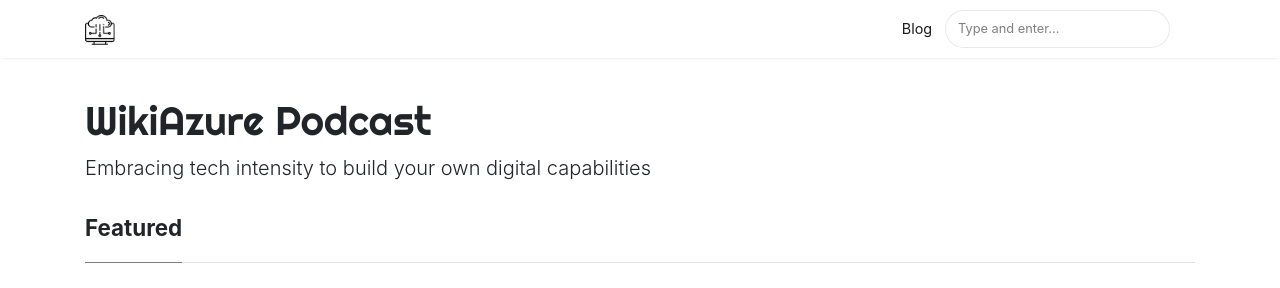
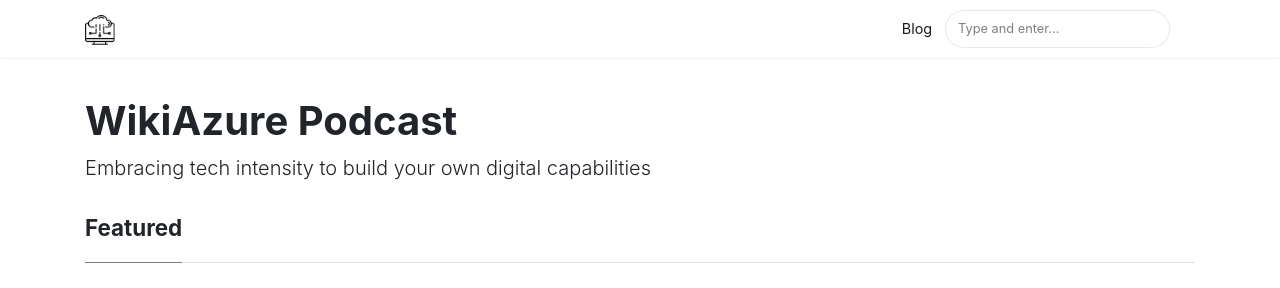
Before and after one commit to daveRendon/wikiazure-podcast, a Jekyll site: the page built from index.html, in a window 1280 px wide. Shown: the top 288 px of the page. Built offline with Jekyll 4.4.1, drawn with Linux system fonts in a browser that asks for light colours; nearby versions of some CDN libraries; the list of posts is cut into pages by our own code.

Commit message:
update screen.css

```diff
--- a/assets/css/screen.css
+++ b/assets/css/screen.css
@@ -305,7 +305,8 @@
 }
 
 .mainheading h1.sitetitle {
-    font-family: Righteous;
+    font-family: -apple-system, system-ui, BlinkMacSystemFont, "Segoe UI", Roboto, "Helvetica Neue", Arial, sans-serif;
+    font-weight: 700;
 }
 
 .mainheading h1.posttitle {
```
